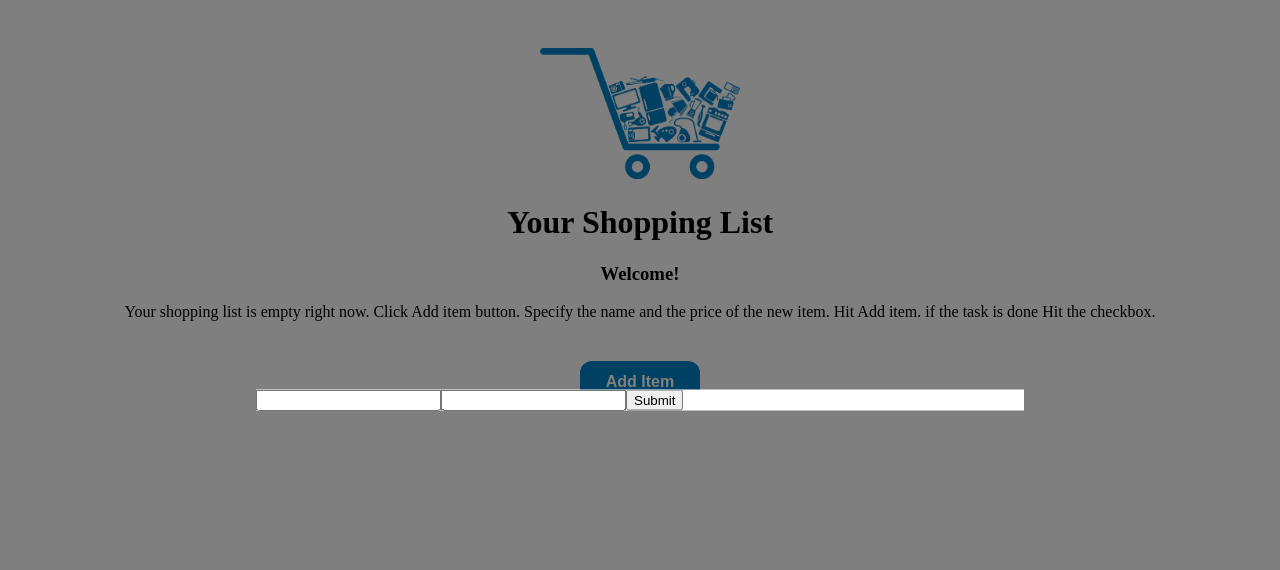
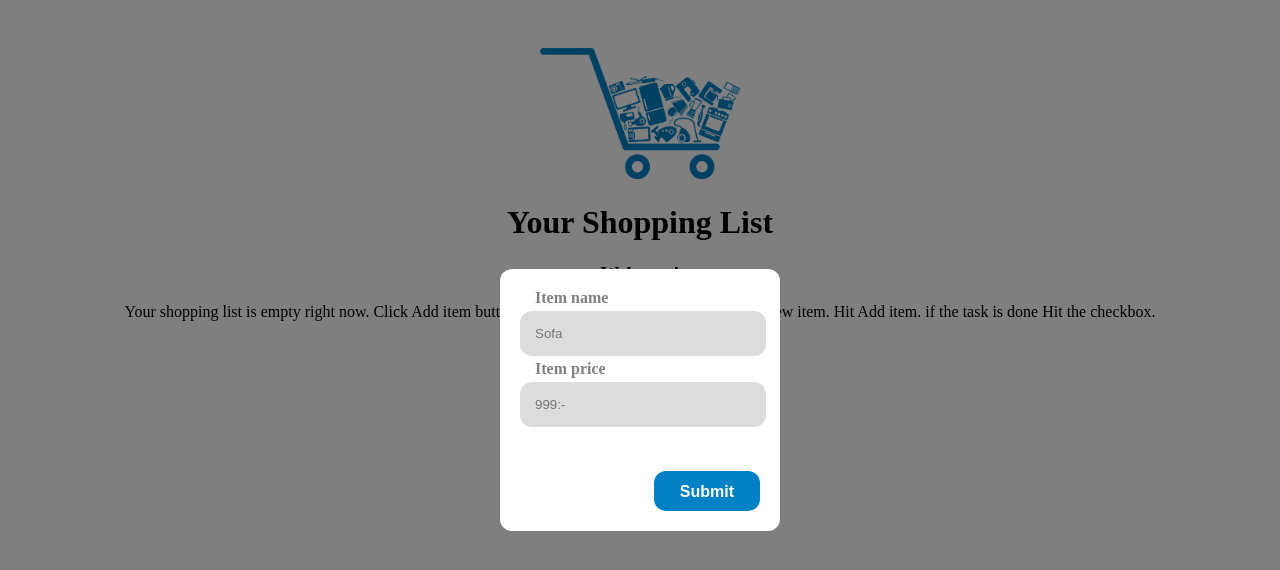
Before and after one commit to HassanObeid89/testing-todo-app, a React (Create React App) app: page / in a window 1280 px wide. Both pictures are taken after a click on the button "Add Item". Shown: the top 570 px of the page. Built offline with nearby package versions, Linux system fonts and the light colour scheme.

Commit message:
Styled the modal

```diff
--- a/src/components/ModalForm.jsx
+++ b/src/components/ModalForm.jsx
@@ -15,19 +15,25 @@ export default function ModalForm({ setModal }) {
   };
 
   return (
-    <div>
+    <div className='modalForm'>
       <form onSubmit={handleSubmit}>
+        <label>Item name</label>
         <input
           type="text"
           value={itemName}
           onChange={(e) => setName(e.target.value)}
+          placeholder='Sofa'
         />
+        <label>Item price</label>
         <input
           type="number"
           value={itemPrice}
           onChange={(e) => setPrice(e.target.value)}
+          placeholder='999:-'
         />
+        <div className='button-wrapper'>
         <button type="submit">Submit</button>
+        </div>
       </form>
     </div>
   );
--- a/src/css/styles.css
+++ b/src/css/styles.css
@@ -3,3 +3,4 @@
 @import './templates/normalScreen.css';
 @import './templates/modalContainer.css';
 @import './templates/buttonAddItem.css';
+@import './templates/modalForm.css';
--- a/src/css/templates/modalContainer.css
+++ b/src/css/templates/modalContainer.css
@@ -5,9 +5,10 @@
     transform: translate(-50%, -50%);
     background-color: white;
     z-index: 100;
-    width: 90%;
+    width: 60%;
     height: auto;
-    max-height: 100%;
+    max-width: 280px;;
+    border-radius: 12px;
   }
   .modal-background {
     position: fixed;
@@ -28,7 +29,5 @@
   }
 
   @media screen and (min-width: 550px) {
-    .modal-window {
-      max-width: 60%;
-    }
+
   }
--- /dev/null
+++ b/src/css/templates/modalForm.css
@@ -0,0 +1,31 @@
+.modalForm{
+    padding: 20px 20px;
+    max-width: 260px;
+}
+
+.modalForm form{
+}
+
+.modalForm input{
+    padding: 10px;
+    border-radius: 12px;
+    background-color: gainsboro;
+    border: none;
+    margin: 4px 0;
+    width: 90%;
+}
+.modalForm label {
+    color: gray;
+    font-weight: bold;
+    margin-left: 15px;
+    margin-bottom: 50px;
+}
+.modalForm .button-wrapper {
+    text-align: right;
+}
+
+@media screen and (min-width: 550px) {
+    .modalForm input{
+        padding: 15px;
+    }
+}
```
